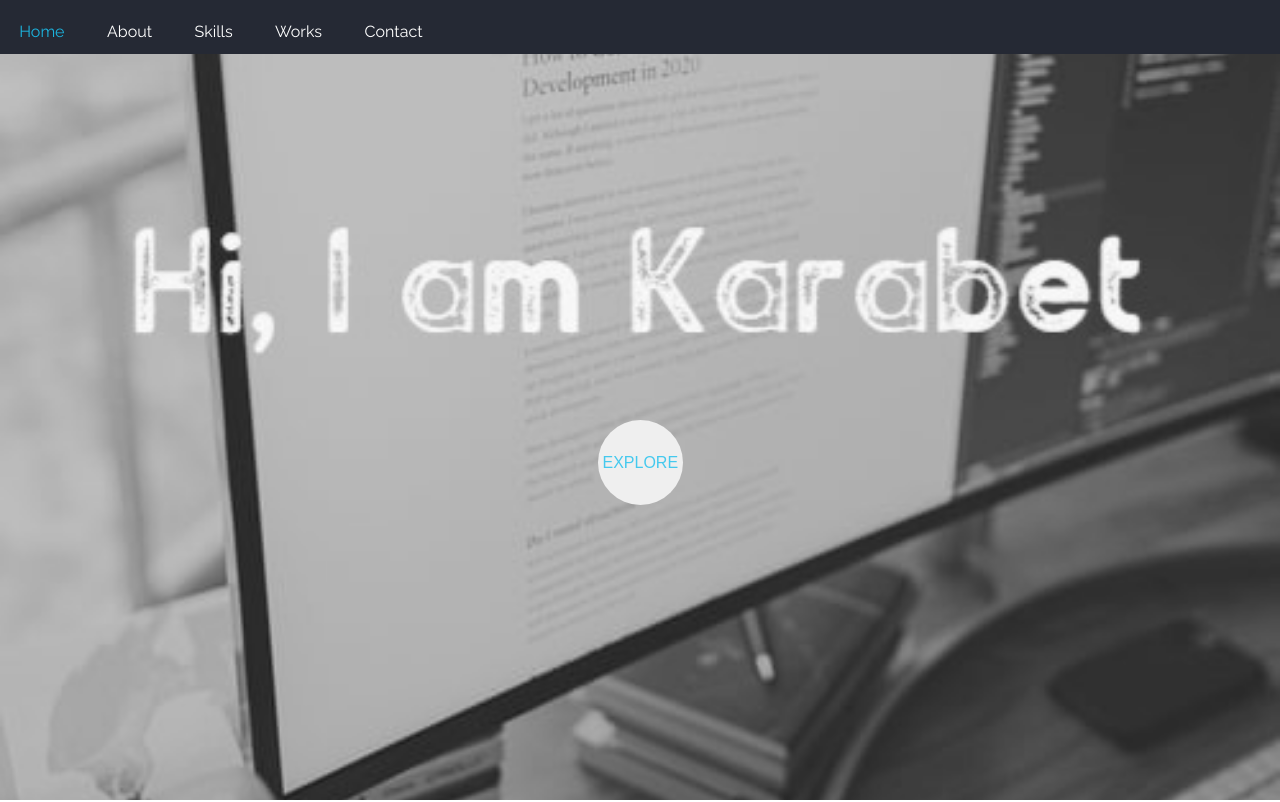
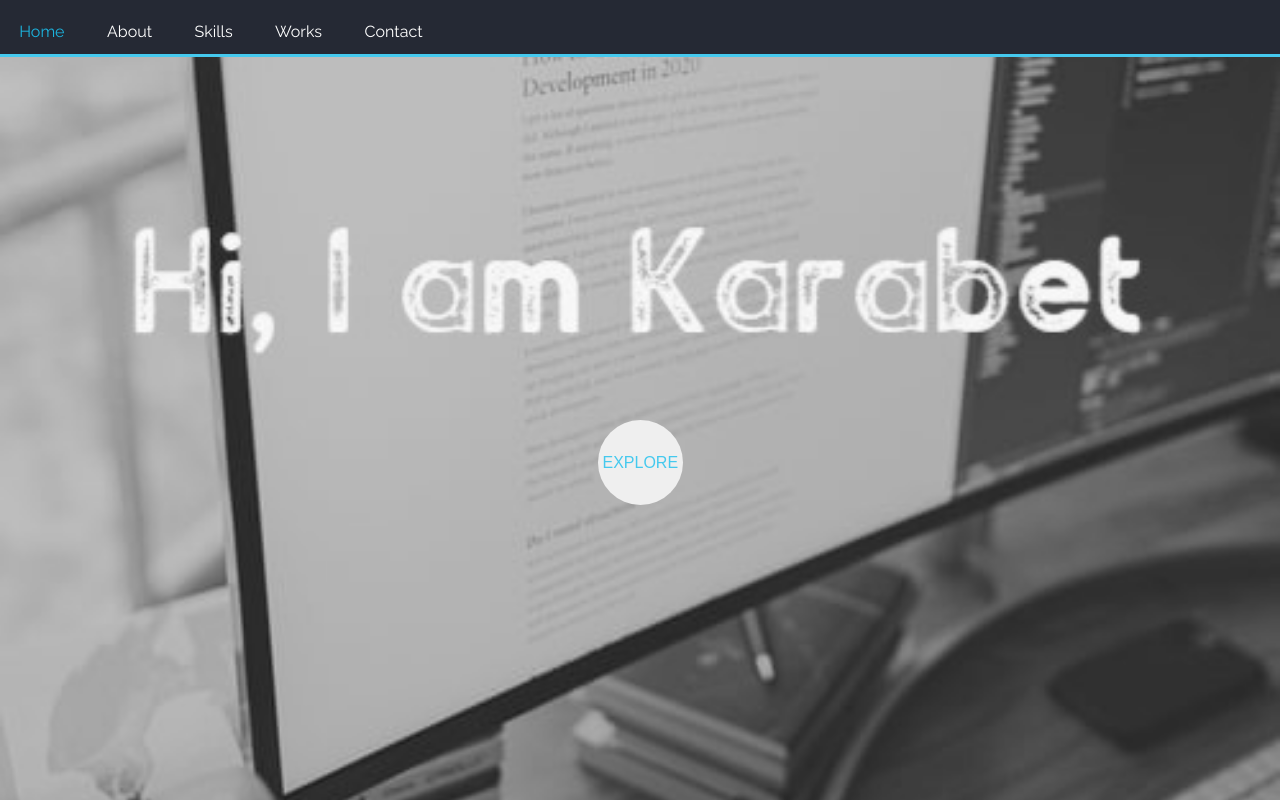
Before and after one commit to KarabetJazmahji/Portfolio, a website: page index.html in a window 1280 px wide. Shown: the top 802 px of the page. Drawn offline with nearby package versions, Linux system fonts and the light colour scheme.

Commit message:
last modified

```diff
--- a/scss/main.scss
+++ b/scss/main.scss
@@ -34,6 +34,7 @@ span{
         width: 100%;
         background-color: $dark-color;
         z-index: 1;
+        border-bottom: 3px solid $secondary-color;
     }
 
     &-list{
```
Also changed, not shown: dist/css/main.css.
